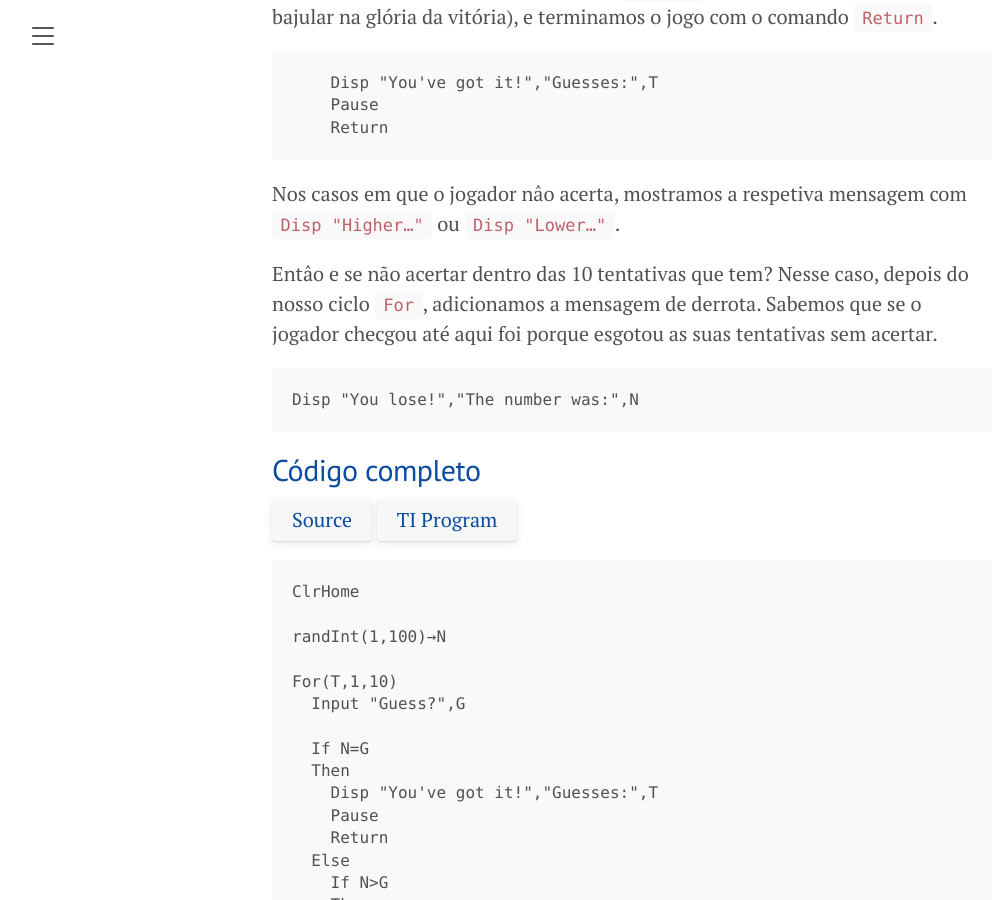
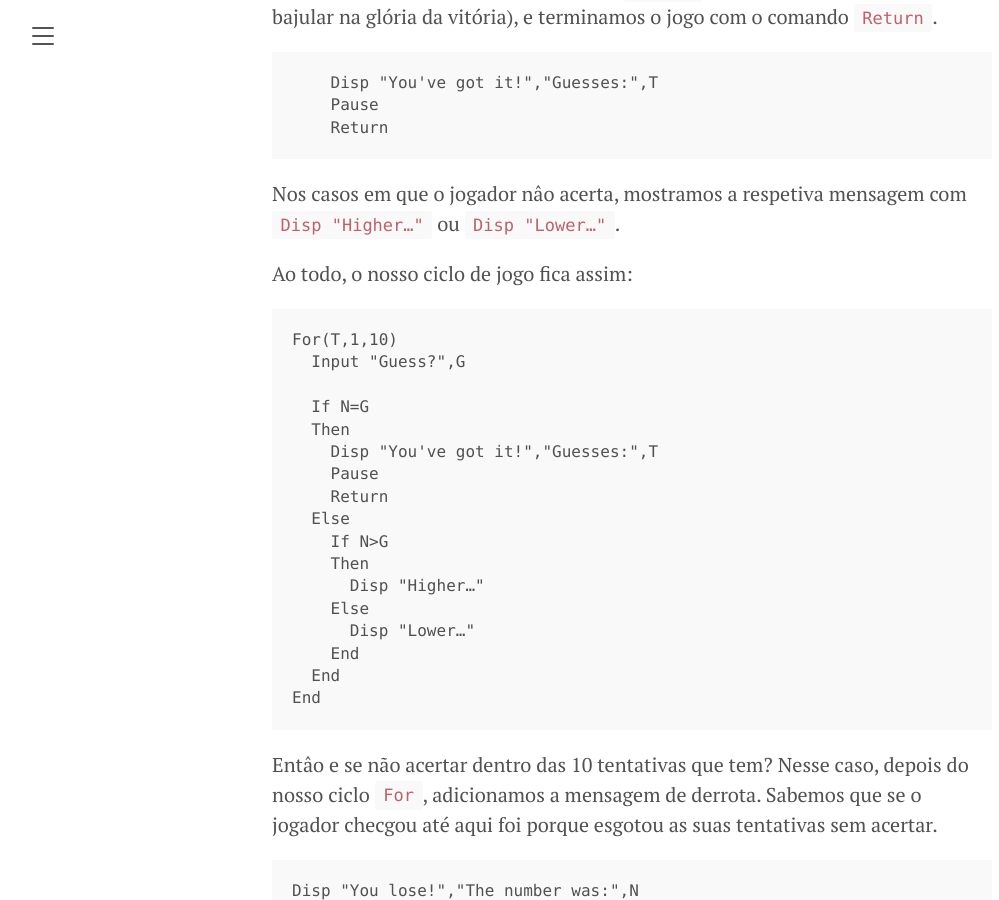
Before and after one commit to diogo-mustachio-barros/hack-your-calculator, a Jekyll site: the page built from pages/guess.md, in a window 1280 px wide and 900 px high, scrolled down 2566 px. Shown: the whole window, without its empty margins (8-1007 px from the left). Built offline with Jekyll 4.4.1, drawn with Linux system fonts in a browser that asks for light colours.

Commit message:
clarification for guess

````diff
--- a/pages/guess.md
+++ b/pages/guess.md
@@ -95,6 +95,28 @@ Para mostrar mensagens ao jogador usamos o comando `Disp `. No caso de vitória,
 Nos casos em que o jogador nâo acerta, mostramos a respetiva mensagem com `Disp "Higher…"` ou
   `Disp "Lower…"`.
 
+Ao todo, o nosso ciclo de jogo fica assim:
+
+```basic
+For(T,1,10)
+  Input "Guess?",G
+
+  If N=G
+  Then
+    Disp "You've got it!","Guesses:",T
+    Pause
+    Return
+  Else
+    If N>G
+    Then
+      Disp "Higher…"
+    Else
+      Disp "Lower…"
+    End
+  End
+End
+```
+
 Entâo e se não acertar dentro das 10 tentativas que tem? Nesse caso, depois do nosso ciclo `For`,
   adicionamos a mensagem de derrota. Sabemos que se o jogador checgou até aqui foi porque esgotou
   as suas tentativas sem acertar.
````
